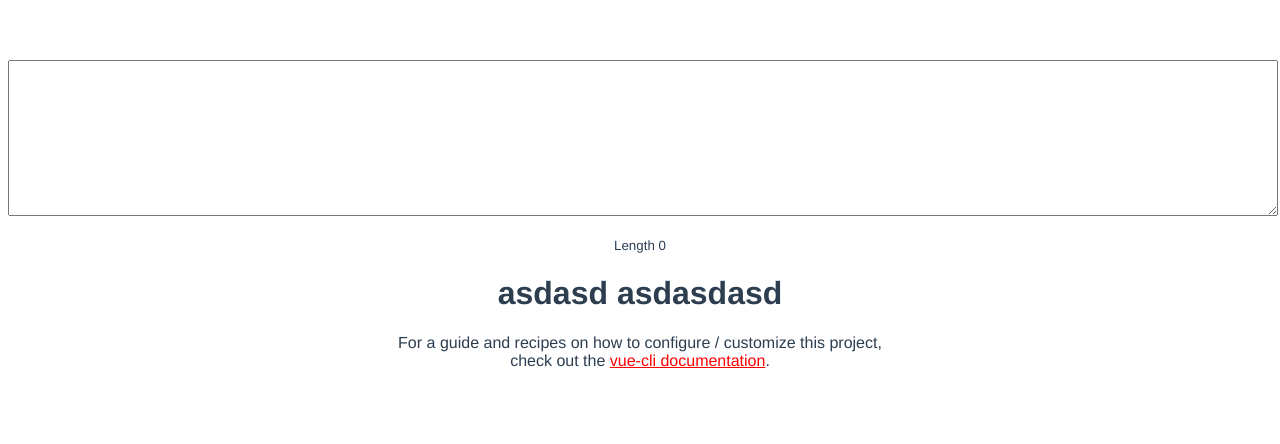
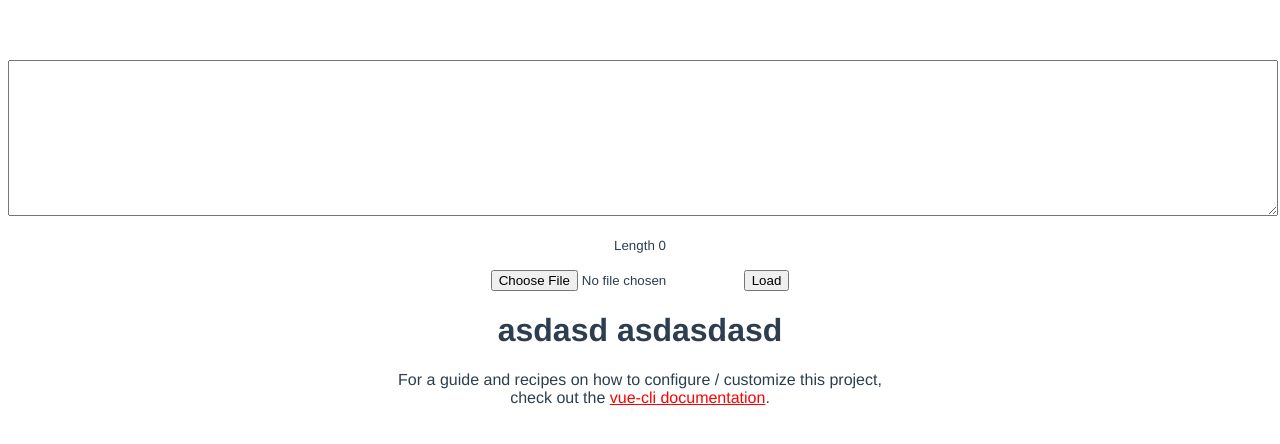
Before and after one commit to manugreen/bmviewer, a Vue app: page / in a window 1280 px wide. Shown: the top 444 px of the page. Built offline with nearby package versions, Linux system fonts and the light colour scheme.

Commit message:
working bookmark txt reader

```diff
--- a/package.json
+++ b/package.json
@@ -8,7 +8,7 @@
     "lint": "vue-cli-service lint"
   },
   "dependencies": {
-    "core-js": "^2.6.5",
+    "core-js": "^2.6.9",
     "vue": "^2.6.10"
   },
   "devDependencies": {
--- a/src/App.vue
+++ b/src/App.vue
@@ -3,8 +3,10 @@
     <div>
         <textarea v-model="bookmark_text" rows="10"></textarea>
         <p><small>Length {{ bookmark_text.length }}</small></p>
+        <input type="file" ref="extFile" @change="loadFile"/>
+        <button @click="loadGroups">Load</button>
     </div>
-    <HelloWorld msg="asdasd asdasdasd "/>
+    <HelloWorld msg="asdasd asdasdasd " :groups="groups"/>
   </div>
 </template>
 
@@ -19,8 +21,53 @@ export default {
   data: () => {
     return {
         'bookmark_text': '',
+        'groups': {},
     }
   },
+    methods: {
+        loadGroups: function() {
+            this.groups = {}
+            let lines = this.bookmark_text.split(/[\n\r]+/)
+            let title, url, group
+
+            for (let i = 0; i < lines.length; i++) {
+                if (lines[i].trim().indexOf('title = ') == 0) {
+                    title = lines[i].trim().substr(8)
+                }
+                else if (lines[i].trim().indexOf('url = ') == 0) {
+                    url = lines[i].trim().substr(6)
+                }
+                else if (lines[i].trim().indexOf('group = ') == 0) {
+                    group = lines[i].trim().substr(8)
+                }
+
+                if (title && group && url) {
+                    if (!this.groups[group]) {
+                        this.groups[group] = {
+                            label: group,
+                            links: [],
+                        }
+                    }
+                    this.groups[group].links.push({
+                        label: title,
+                        url: url,
+                    })
+                    group = false
+                    title = false
+                    url = false
+                }
+            }
+        },
+
+        loadFile: function() {
+            const file = this.$refs.extFile.files[0]
+            let reader = new FileReader()
+            reader.readAsText(file, 'UTF-8')
+            reader.onload = ev => {
+                this.bookmark_text = ev.target.result
+            }
+        },
+    },
 }
 </script>
 
--- a/src/components/HelloWorld.vue
+++ b/src/components/HelloWorld.vue
@@ -6,6 +6,15 @@
       check out the
       <a href="https://cli.vuejs.org" target="_blank" rel="noopener">vue-cli documentation</a>.
     </p>
+
+    <div v-for="group in groups" :key="kg">
+        <h4>{{ group.label }} {{ kg }}</h4>
+        <ul>
+            <li v-for="(item, ki) in group.links" :key="ki">
+                <a :href="item.url"> {{ item.label }} </a>
+            </li>
+        </ul>
+    </div>
   </div>
 </template>
 
@@ -13,13 +22,14 @@
 export default {
   name: 'HelloWorld',
   props: {
-    msg: String
+    msg: String,
+    groups: Object,
   }
 }
 </script>
 
 <!-- Add "scoped" attribute to limit CSS to this component only -->
-<style scoped>
+<style lang="scss">
 h3 {
   margin: 40px 0 0;
 }
@@ -28,7 +38,7 @@ ul {
   padding: 0;
 }
 li {
-  display: inline-block;
+  //display: inline-block;
   margin: 0 10px;
 }
 a {
```
Also changed, not shown: 1 other file (tests, documents, lock files or other folders).
